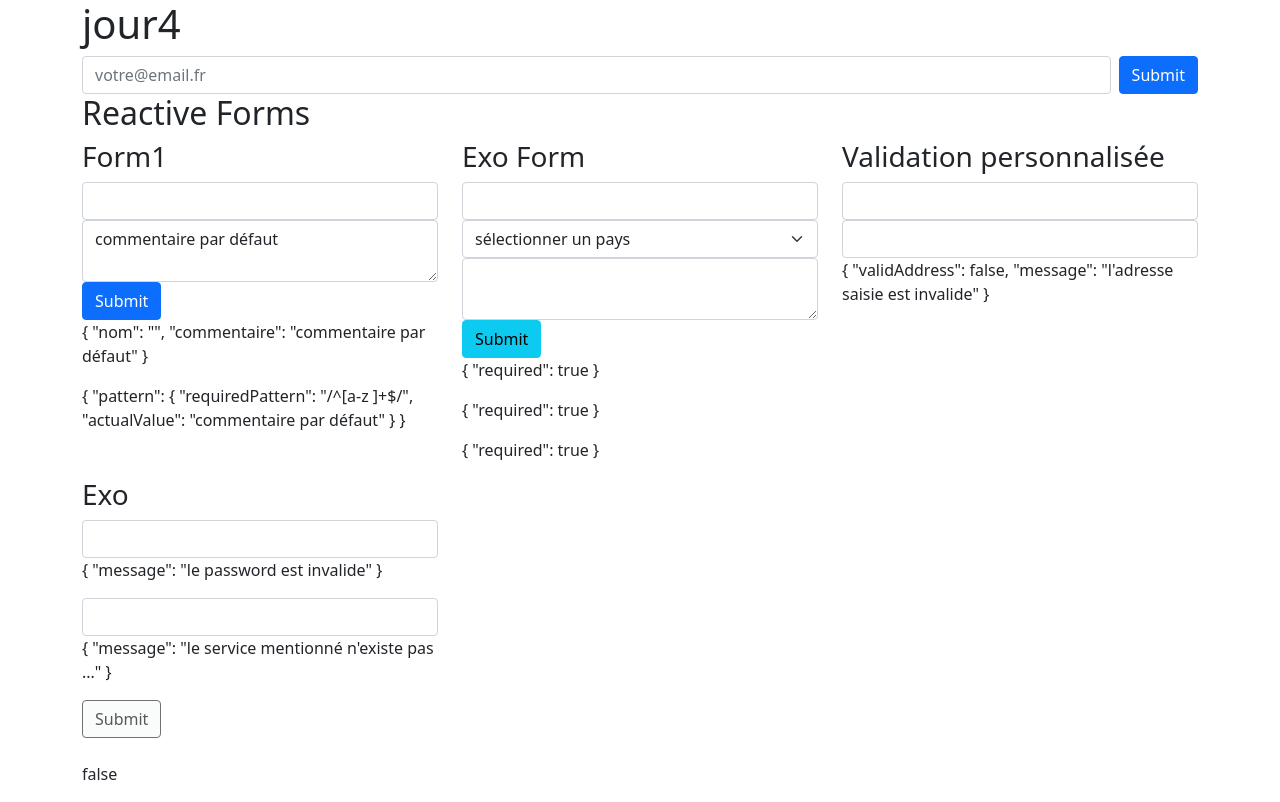
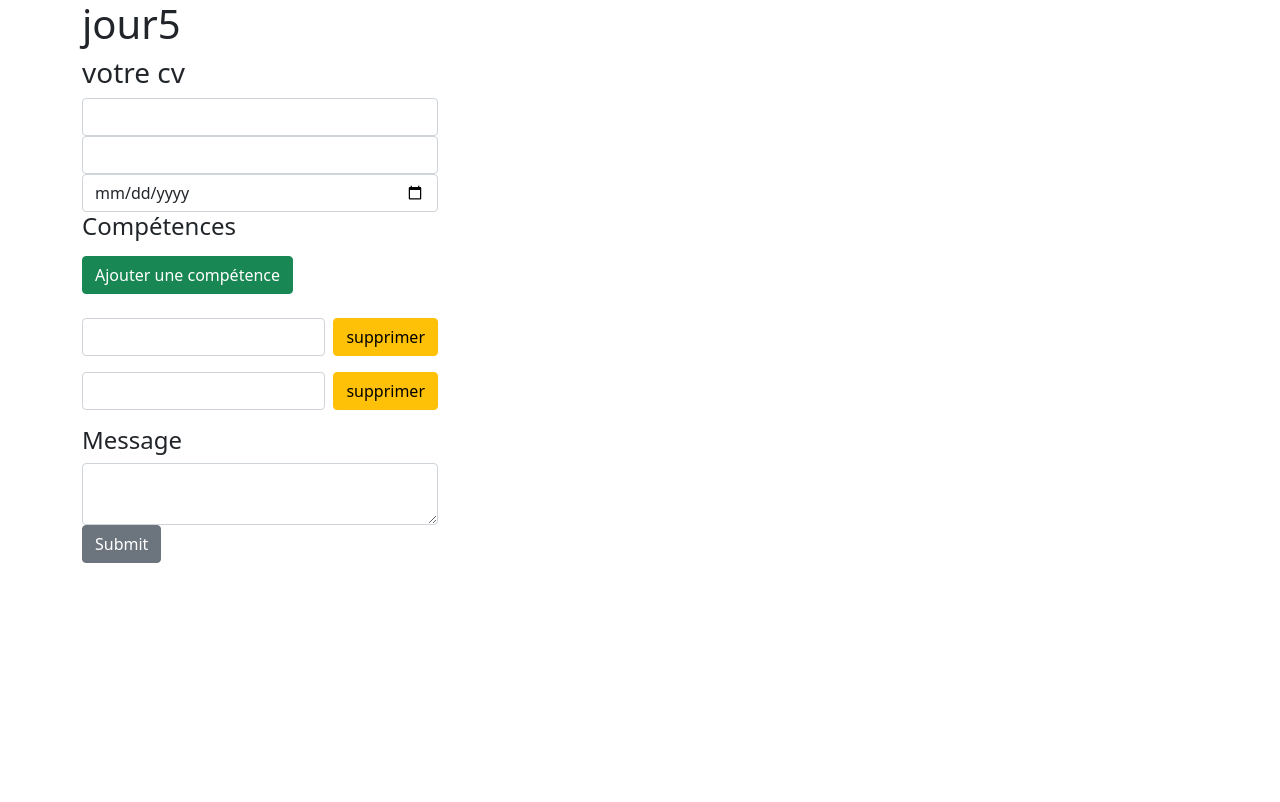
Before and after one commit to webdevproformation/angular-3wa-sept21, an Angular app in the folder semaine2/: page / in a window 1280 px wide. Built offline with nearby package versions, Linux system fonts and the light colour scheme.

Commit message:
formarray

```diff
--- a/semaine2/src/app/app.component.ts
+++ b/semaine2/src/app/app.component.ts
@@ -8,25 +8,12 @@ import { Component } from '@angular/core';
         <h1>{{ title }}</h1>
       </header>
       <section class="row">
-        <newsletter></newsletter>
-      </section>
-      <section class="row">
-        <h2>Reactive Forms</h2>
         <div class="col-4">
-          <form1></form1>
-        </div>
-        <div class="col-4">
-          <form2></form2>
-        </div>
-        <div class="col-4">
-          <form3></form3>
-        </div>
-        <div class="col-4">
-          <form4></form4>
+          <cv></cv>
         </div>
       </section>
   </div>`
 })
 export class AppComponent {
-  title = 'jour4';
+  title = 'jour5';
 }
--- /dev/null
+++ b/semaine2/src/app/jour5/cv.component.ts
@@ -0,0 +1,60 @@
+import { Component, OnInit } from '@angular/core';
+import {FormGroup , FormControl , FormArray, Validators } from "@angular/forms"
+
+@Component({
+  selector: 'cv',
+  template: `
+    <h3>votre cv</h3>
+    <form [formGroup]="form" (ngSubmit)="submitCv()">
+      <div class="form-group" formGroupName="profil">
+        <input type="text" name="prenom" formControlName="prenom" class="form-control">
+        <input type="text" name="nom" formControlName="nom" class="form-control">
+        <input type="date" name="dt_naissance" formControlName="dt_naissance" class="form-control">
+      </div>
+      <h4>Compétences </h4>
+      <button class="btn btn-success my-2" (click)="ajouterCompetence()">Ajouter une compétence </button>
+      <div formArrayName="competences">
+        <div *ngFor="let competence of competences.controls; index as i" class="d-flex my-3">
+          <input type="text" [formControlName]="i" class="form-control">
+          <button class="btn btn-warning ms-2" (click)="supprimerCompetence(i)">supprimer</button>
+        </div>
+      </div>
+      <h4>Message </h4>
+      <textarea formControlName="message" class="form-control"></textarea>
+      <input type="submit" class="btn btn-secondary">
+    </form>`
+})
+export class CvComponent implements OnInit {
+  public supprimerCompetence(index : number){
+    this.competences.removeAt(index);
+    // https://www.concretepage.com/angular/angular-formarray
+  }
+
+  public ajouterCompetence(){
+    this.competences.push( new FormControl());
+  }
+  get competences () {
+    return this.form.get("competences") as FormArray;
+  }
+
+  public form : FormGroup = new FormGroup({
+    profil : new FormGroup({
+      prenom : new FormControl(),
+      nom : new FormControl(),
+      dt_naissance : new FormControl("", Validators.required),
+    }),
+    message : new FormControl(),
+    competences : new FormArray([ new FormControl(), new FormControl()])
+  });
+  public submitCv(){
+    if(this.form.valid){
+      console.log(this.form.value);
+    }
+  }
+
+  constructor() { }
+
+  ngOnInit(): void {
+  }
+
+}
```
Also changed, not shown: semaine2/src/app/app.module.ts (+3 -10 lines), 1 other file (tests, documents, lock files or other folders).
